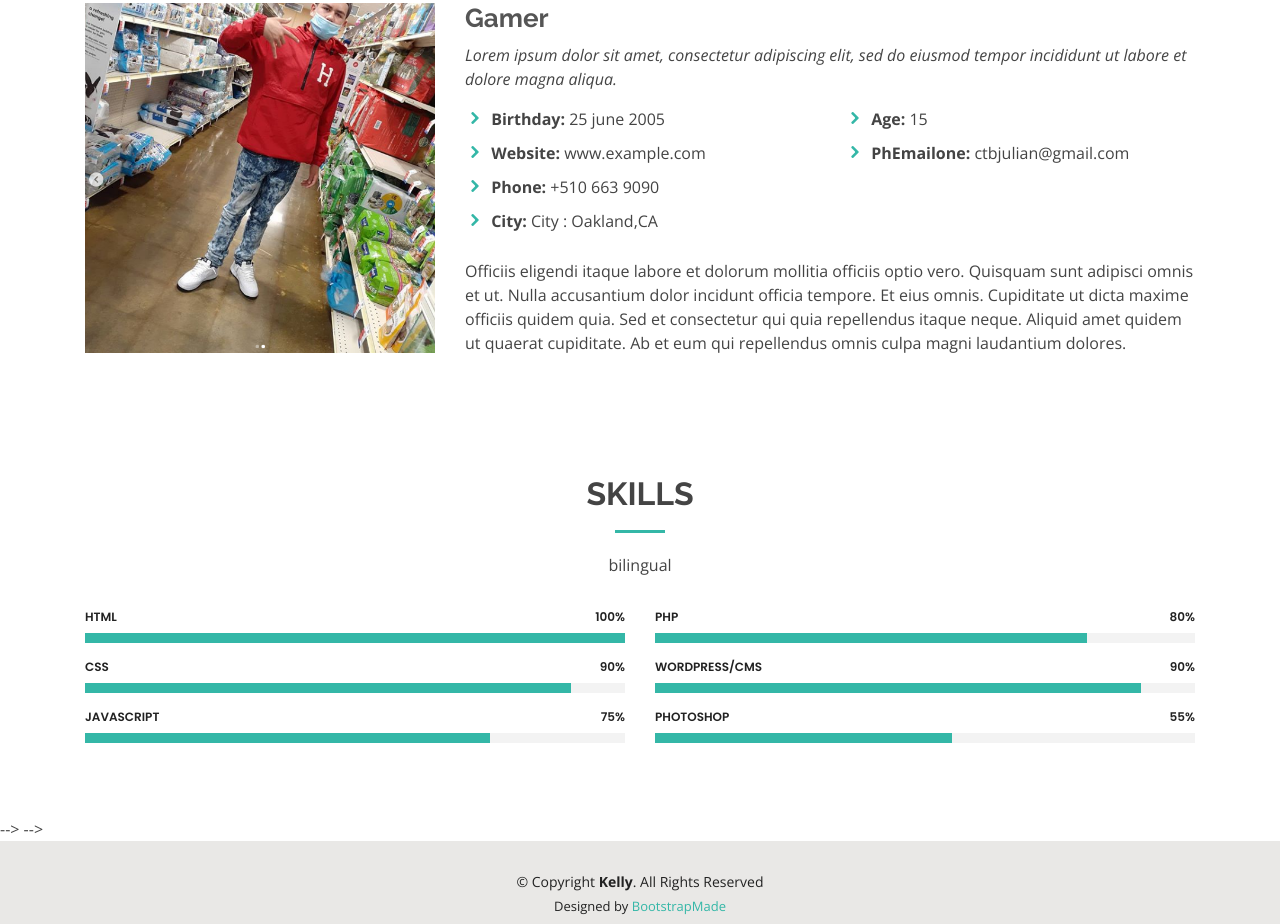
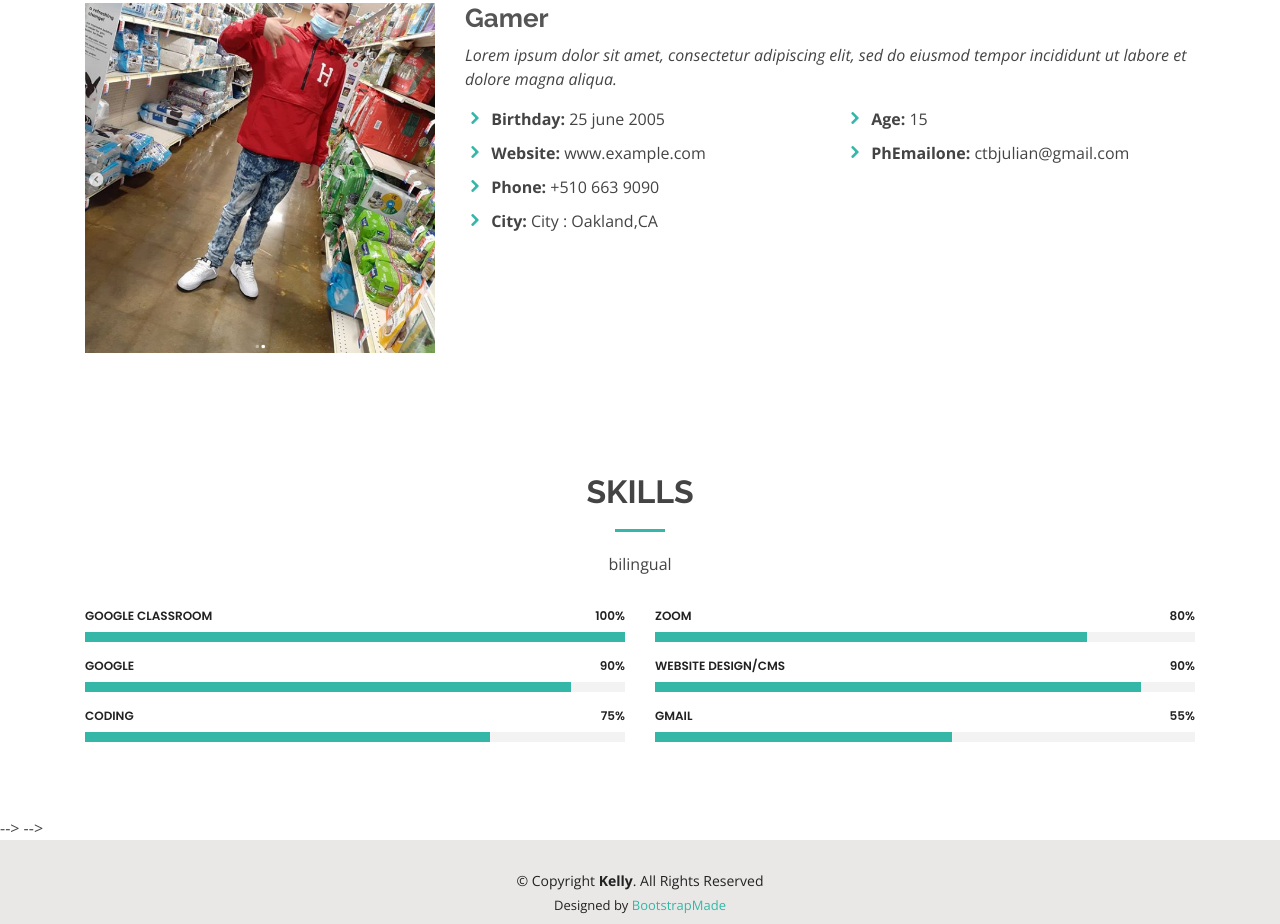
Before and after one commit to ctbjulian/ctbjulian.github.io, a plain HTML site: page about.html in a window 1280 px wide. Shown: the part 263-1187 px from the top of the page. Drawn offline with nearby package versions, Linux system fonts and the light colour scheme.

Commit message:
Update about.html

```diff
--- a/about.html
+++ b/about.html
@@ -106,10 +106,10 @@
                 </ul>
               </div>
             </div>
-            <p>
+<!--             <p>
               Officiis eligendi itaque labore et dolorum mollitia officiis optio vero. Quisquam sunt adipisci omnis et ut. Nulla accusantium dolor incidunt officia tempore. Et eius omnis.
               Cupiditate ut dicta maxime officiis quidem quia. Sed et consectetur qui quia repellendus itaque neque. Aliquid amet quidem ut quaerat cupiditate. Ab et eum qui repellendus omnis culpa magni laudantium dolores.
-            </p>
+            </p> -->
           </div>
         </div>
 
@@ -130,21 +130,21 @@
           <div class="col-lg-6">
 
             <div class="progress">
-              <span class="skill">HTML <i class="val">100%</i></span>
+              <span class="skill">google classroom <i class="val">100%</i></span>
               <div class="progress-bar-wrap">
                 <div class="progress-bar" role="progressbar" aria-valuenow="100" aria-valuemin="0" aria-valuemax="100"></div>
               </div>
             </div>
 
             <div class="progress">
-              <span class="skill">CSS <i class="val">90%</i></span>
+              <span class="skill">Google <i class="val">90%</i></span>
               <div class="progress-bar-wrap">
                 <div class="progress-bar" role="progressbar" aria-valuenow="90" aria-valuemin="0" aria-valuemax="100"></div>
               </div>
             </div>
 
             <div class="progress">
-              <span class="skill">JavaScript <i class="val">75%</i></span>
+              <span class="skill">coding <i class="val">75%</i></span>
               <div class="progress-bar-wrap">
                 <div class="progress-bar" role="progressbar" aria-valuenow="75" aria-valuemin="0" aria-valuemax="100"></div>
               </div>
@@ -155,21 +155,21 @@
           <div class="col-lg-6">
 
             <div class="progress">
-              <span class="skill">PHP <i class="val">80%</i></span>
+              <span class="skill">Zoom <i class="val">80%</i></span>
               <div class="progress-bar-wrap">
                 <div class="progress-bar" role="progressbar" aria-valuenow="80" aria-valuemin="0" aria-valuemax="100"></div>
               </div>
             </div>
 
             <div class="progress">
-              <span class="skill">WordPress/CMS <i class="val">90%</i></span>
+              <span class="skill">website design/CMS <i class="val">90%</i></span>
               <div class="progress-bar-wrap">
                 <div class="progress-bar" role="progressbar" aria-valuenow="90" aria-valuemin="0" aria-valuemax="100"></div>
               </div>
             </div>
 
             <div class="progress">
-              <span class="skill">Photoshop <i class="val">55%</i></span>
+              <span class="skill">gmail <i class="val">55%</i></span>
               <div class="progress-bar-wrap">
                 <div class="progress-bar" role="progressbar" aria-valuenow="55" aria-valuemin="0" aria-valuemax="100"></div>
               </div>
```
